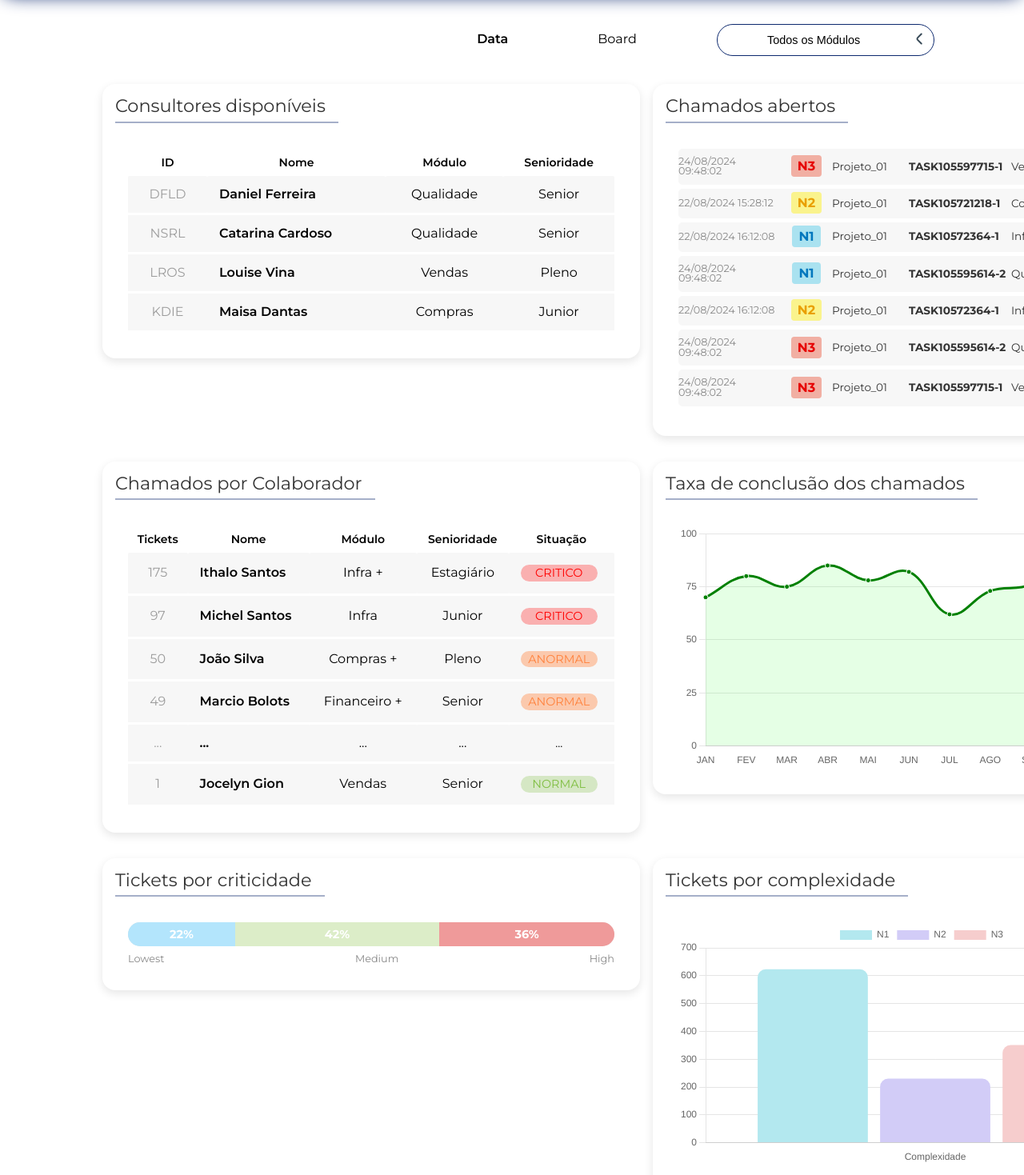
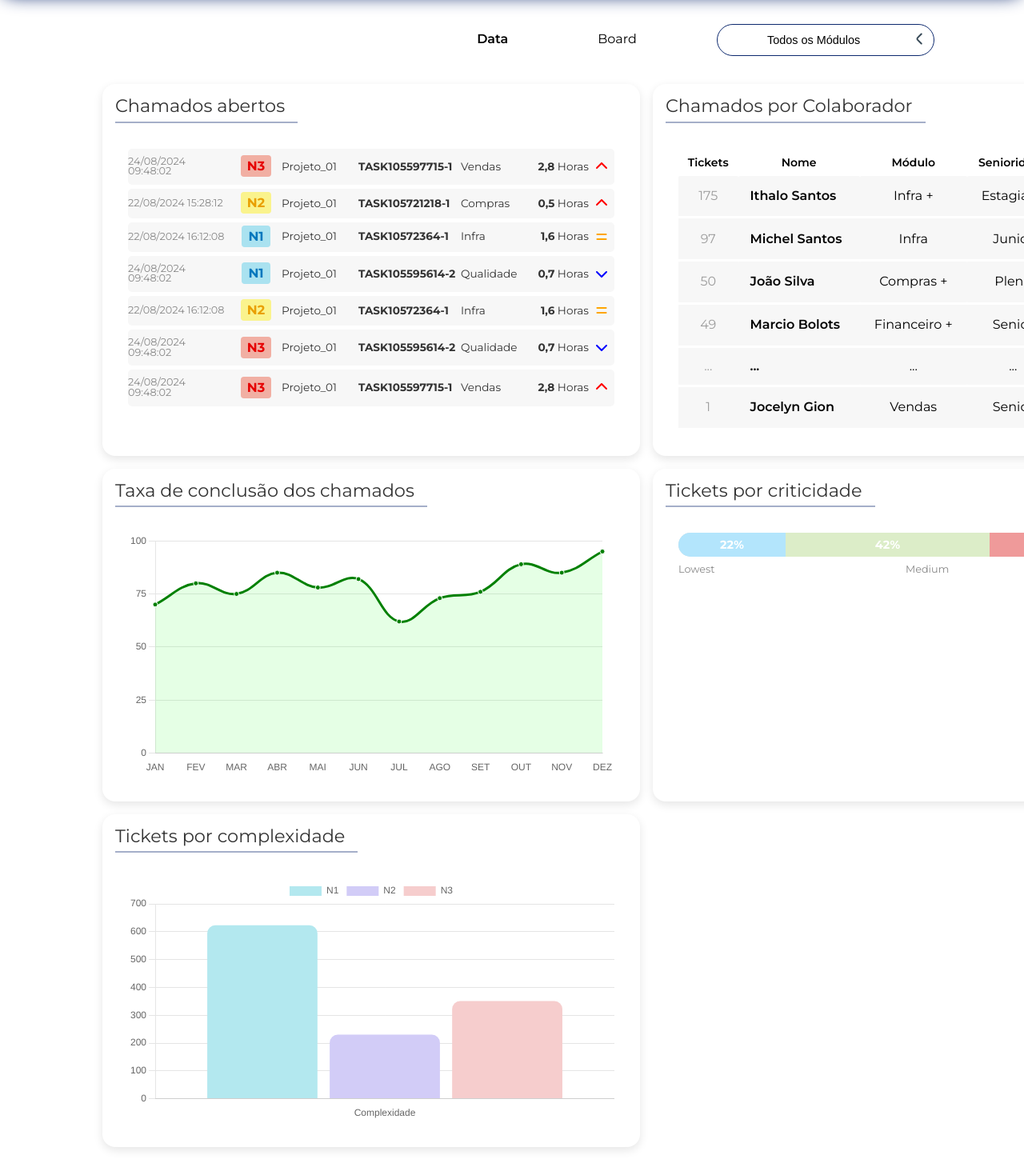
Before and after one commit to Seafety/SofttekPreviewFront, a React (Vite) app: page /demandas/data in a window 1280 px wide. Shown: the part 81-1550 px from the top of the page at 80% size. Built offline with nearby package versions, Linux system fonts and the light colour scheme.

Commit message:
refactor: :construction: Restructuring the Demands page
Restructuring the Demands page

```diff
--- a/src/Components/Molecules/CriticidadeBar/index.jsx
+++ b/src/Components/Molecules/CriticidadeBar/index.jsx
@@ -1,8 +1,15 @@
-import React from 'react';
-import styles from './index.module.scss';
+import React from "react";
+import styles from "./index.module.scss";
+import DashSection from "../../Templates/DashSectionTemplate";
 
-const CriticidadeBar = ({ criticidade }) => {
+const CriticidadeBar = () => {
+  const criticidade = [
+    { label: "Lowest", percentage: 22, color: "#b3e5fc" },
+    { label: "Medium", percentage: 42, color: "#dcedc8" },
+    { label: "High", percentage: 36, color: "#ef9a9a" },
+  ];
   return (
+    <DashSection title="Tickets por criticidade">
       <div className={styles.criticidadeBar}>
         <div className={styles.barContainer}>
           {criticidade.map((item, index) => (
@@ -21,10 +28,13 @@ const CriticidadeBar = ({ criticidade }) => {
         </div>
         <div className={styles.labels}>
           {criticidade.map((item, index) => (
-          <span key={index} className={styles.label}>{item.label}</span>
+            <span key={index} className={styles.label}>
+              {item.label}
+            </span>
           ))}
         </div>
       </div>
+    </DashSection>
   );
 };
 
--- /dev/null
+++ b/src/Components/Organisms/ChamadosConsultorSection/index.jsx
@@ -0,0 +1,37 @@
+import React from "react";
+import Table from "../../Molecules/Table";
+import DashSection from "../../Templates/DashSectionTemplate";
+import Status from "../../Atoms/Status";
+const ChamadosConsultor = () => {
+  const table2Headers = [
+    "Tickets",
+    "Nome",
+    "Módulo",
+    "Senioridade",
+    "Situação",
+  ];
+  const table2Data = [
+    ["175", "Ithalo Santos", "Infra +", "Estagiário", "critico"],
+    ["97", "Michel Santos", "Infra", "Junior", "critico"],
+    ["50", "João Silva", "Compras +", "Pleno", "anormal"],
+    ["49", "Marcio  Bolots", "Financeiro +", "Senior", "anormal"],
+    ["...", "...", "...", "...", "..."],
+    ["1", "Jocelyn Gion", "Vendas", "Senior", "normal"],
+  ];
+
+  const formattedTable2Data = table2Data.map((row) => [
+    row[0],
+    row[1],
+    row[2],
+    row[3],
+
+    <Status status={row[4]} />,
+  ]);
+  return (
+    <DashSection title="Chamados por Colaborador">
+      <Table headers={table2Headers} data={formattedTable2Data} />
+    </DashSection>
+  );
+};
+
+export default ChamadosConsultor;
--- a/src/Components/Organisms/ConclusionChart/index.jsx
+++ b/src/Components/Organisms/ConclusionChart/index.jsx
@@ -1,24 +1,57 @@
-import React from 'react';
-import { Line } from 'react-chartjs-2';
-import { Chart as ChartJS, LineElement, PointElement, LinearScale, Title, Tooltip, Legend, Filler, CategoryScale } from 'chart.js';
+import React from "react";
+import { Line } from "react-chartjs-2";
+import {
+  Chart as ChartJS,
+  LineElement,
+  PointElement,
+  LinearScale,
+  Title,
+  Tooltip,
+  Legend,
+  Filler,
+  CategoryScale,
+} from "chart.js";
+import DashSection from "../../Templates/DashSectionTemplate";
 
-ChartJS.register(LineElement, PointElement, LinearScale, Title, Tooltip, Legend, Filler, CategoryScale);
+ChartJS.register(
+  LineElement,
+  PointElement,
+  LinearScale,
+  Title,
+  Tooltip,
+  Legend,
+  Filler,
+  CategoryScale
+);
 
 const ConclusionChart = () => {
   const data = {
-    labels: ['JAN', 'FEV', 'MAR', 'ABR', 'MAI', 'JUN', 'JUL', 'AGO', 'SET', 'OUT', 'NOV', 'DEZ'],
+    labels: [
+      "JAN",
+      "FEV",
+      "MAR",
+      "ABR",
+      "MAI",
+      "JUN",
+      "JUL",
+      "AGO",
+      "SET",
+      "OUT",
+      "NOV",
+      "DEZ",
+    ],
     datasets: [
       {
-        label: 'Taxa de Conclusão',
+        label: "Taxa de Conclusão",
         data: [70, 80, 75, 85, 78, 82, 62, 73, 76, 89, 85, 95],
         fill: true,
-        backgroundColor: 'rgba(0, 255, 0, 0.1)',
-        borderColor: 'green',
+        backgroundColor: "rgba(0, 255, 0, 0.1)",
+        borderColor: "green",
         tension: 0.4,
-        pointBackgroundColor: 'green',
-        pointBorderColor: '#fff',
-        pointHoverBackgroundColor: '#fff',
-        pointHoverBorderColor: 'green',
+        pointBackgroundColor: "green",
+        pointBorderColor: "#fff",
+        pointHoverBackgroundColor: "#fff",
+        pointHoverBorderColor: "green",
       },
     ],
   };
@@ -53,7 +86,11 @@ const ConclusionChart = () => {
     },
   };
 
-  return <Line data={data} options={options} />;
+  return (
+    <DashSection title="Taxa de conclusão dos chamados">
+      <Line data={data} options={options} />
+    </DashSection>
+  );
 };
 
 export default ConclusionChart;
--- a/src/Components/Organisms/OpenTickets/index.jsx
+++ b/src/Components/Organisms/OpenTickets/index.jsx
@@ -1,42 +1,117 @@
-import React from 'react';
-import styles from './index.module.scss';
-import { FontAwesomeIcon } from '@fortawesome/react-fontawesome'
-import { faChevronUp, faChevronDown, faEquals } from '@fortawesome/free-solid-svg-icons'
+import React from "react";
+import styles from "./index.module.scss";
+import { FontAwesomeIcon } from "@fortawesome/react-fontawesome";
+import {
+  faChevronUp,
+  faChevronDown,
+  faEquals,
+} from "@fortawesome/free-solid-svg-icons";
+import DashSection from "../../Templates/DashSectionTemplate";
 
-const OpenTickets = ({ chamados }) => {
+const OpenTickets = () => {
+  const chamados = [
+    {
+      dateTime: "24/08/2024 09:48:02",
+      level: "N3",
+      project: "Projeto_01",
+      task: "TASK105597715-1",
+      department: "Vendas",
+      hours: "2,8",
+      status: "up",
+    },
+    {
+      dateTime: "22/08/2024 15:28:12",
+      level: "N2",
+      project: "Projeto_01",
+      task: "TASK105721218-1",
+      department: "Compras",
+      hours: "0,5",
+      status: "up",
+    },
+    {
+      dateTime: "22/08/2024 16:12:08",
+      level: "N1",
+      project: "Projeto_01",
+      task: "TASK10572364-1",
+      department: "Infra",
+      hours: "1,6",
+      status: "neutral",
+    },
+    {
+      dateTime: "24/08/2024 09:48:02",
+      level: "N1",
+      project: "Projeto_01",
+      task: "TASK105595614-2",
+      department: "Qualidade",
+      hours: "0,7",
+      status: "down",
+    },
+    {
+      dateTime: "22/08/2024 16:12:08",
+      level: "N2",
+      project: "Projeto_01",
+      task: "TASK10572364-1",
+      department: "Infra",
+      hours: "1,6",
+      status: "neutral",
+    },
+    {
+      dateTime: "24/08/2024 09:48:02",
+      level: "N3",
+      project: "Projeto_01",
+      task: "TASK105595614-2",
+      department: "Qualidade",
+      hours: "0,7",
+      status: "down",
+    },
+    {
+      dateTime: "24/08/2024 09:48:02",
+      level: "N3",
+      project: "Projeto_01",
+      task: "TASK105597715-1",
+      department: "Vendas",
+      hours: "2,8",
+      status: "up",
+    },
+  ];
+
   const getStatusIcon = (status) => {
     switch (status) {
-      case 'up':
-        return <FontAwesomeIcon icon={faChevronUp} className={styles.status_up} />;
-      case 'down':
-        return <FontAwesomeIcon icon={faChevronDown} className={styles.status_down} />;
-        case 'neutral':
-            return <FontAwesomeIcon icon={faEquals} className={styles.status_neutral} />;
+      case "up":
+        return (
+          <FontAwesomeIcon icon={faChevronUp} className={styles.status_up} />
+        );
+      case "down":
+        return (
+          <FontAwesomeIcon
+            icon={faChevronDown}
+            className={styles.status_down}
+          />
+        );
+      case "neutral":
+        return (
+          <FontAwesomeIcon icon={faEquals} className={styles.status_neutral} />
+        );
       default:
         return null;
     }
   };
 
   return (
+    <DashSection title="Chamados abertos">
       <div className={styles.chamadosAbertos}>
         <div className={styles.chamadosList}>
           {chamados.map((chamado, index) => (
             <div key={index} className={styles.chamadoItem}>
-            <div className={styles.dateTime}>
-              {chamado.dateTime}
+              <div className={styles.dateTime}>{chamado.dateTime}</div>
+              <div className={styles.level}>
+                <span className={styles[`level_${chamado.level}`]}>
+                  {chamado.level}
+                </span>
               </div>
-            <div className={styles.level}>
-              <span className={styles[`level_${chamado.level}`]}>{chamado.level}</span>
-            </div>
-            <div className={styles.project}>
-              {chamado.project}
-            </div>
-            <div className={styles.task}>
-              {chamado.task}
-            </div>
-            <div className={styles.department}>
-              {chamado.department}
-            </div>
+              <div className={styles.project}>{chamado.project}</div>
+              <div className={styles.task}>{chamado.task}</div>
+              <div className={styles.department}>{chamado.department}</div>
               <div className={styles.hours}>
                 <strong> {chamado.hours}</strong> Horas
               </div>
@@ -47,6 +122,7 @@ const OpenTickets = ({ chamados }) => {
           ))}
         </div>
       </div>
+    </DashSection>
   );
 };
 
--- a/src/Components/Templates/DemandasTemplate/index.module.scss
+++ b/src/Components/Templates/DemandasTemplate/index.module.scss
@@ -6,14 +6,3 @@
   gap: 1rem;
   padding: 1rem;
 }
-
-.dashSectionLarge {
-  grid-row: span 2;
-  margin-bottom: 1rem;
-  }
-
-.dashSectionSmall {
-  grid-column: span 1;
-  grid-row: span 0,5;
-  margin-bottom: 1rem;
-}
--- a/src/Pages/Demandas/Data/index.jsx
+++ b/src/Pages/Demandas/Data/index.jsx
@@ -1,148 +1,18 @@
 import React from "react";
-import DashSection from "../../../Components/Templates/DashSectionTemplate";
-import Table from "../../../Components/Organisms/Table";
-import Status from "../../../Components/Atoms/Status";
-import styles from "../../../Components/Templates/DemandasTemplate/index.module.scss";
 import OpenTickets from "../../../Components/Organisms/OpenTickets";
 import CriticidadeBar from "../../../Components/Molecules/CriticidadeBar";
 import ComplexChart from "../../../Components/Organisms/ComplexChart";
 import ConclusionChart from "../../../Components/Organisms/ConclusionChart";
+import ChamadosConsultor from "../../../Components/Organisms/ChamadosConsultorSection";
 
 const Data = () => {
-  const table1Headers = ["ID", "Nome", "Módulo", "Senioridade"];
-  const table1Data = [
-    ["DFLD", "Daniel Ferreira", "Qualidade", "Senior"],
-    ["NSRL", "Catarina Cardoso", "Qualidade", "Senior"],
-    ["LROS", "Louise Vina", "Vendas", "Pleno"],
-    ["KDIE", "Maisa Dantas", "Compras", "Junior"],
-  ];
-
-  const table2Headers = [
-    "Tickets",
-    "Nome",
-    "Módulo",
-    "Senioridade",
-    "Situação",
-  ];
-  const table2Data = [
-    ["175", "Ithalo Santos", "Infra +", "Estagiário", "critico"],
-    ["97", "Michel Santos", "Infra", "Junior", "critico"],
-    ["50", "João Silva", "Compras +", "Pleno", "anormal"],
-    ["49", "Marcio  Bolots", "Financeiro +", "Senior", "anormal"],
-    ["...", "...", "...", "...", "..."],
-    ["1", "Jocelyn Gion", "Vendas", "Senior", "normal"],
-  ];
-
-  const formattedTable2Data = table2Data.map((row) => [
-    row[0],
-    row[1],
-    row[2],
-    row[3],
-    <Status status={row[4]} />,
-  ]);
-
-  const chamados = [
-    {
-      dateTime: "24/08/2024 09:48:02",
-      level: "N3",
-      project: "Projeto_01",
-      task: "TASK105597715-1",
-      department: "Vendas",
-      hours: "2,8",
-      status: "up",
-    },
-    {
-      dateTime: "22/08/2024 15:28:12",
-      level: "N2",
-      project: "Projeto_01",
-      task: "TASK105721218-1",
-      department: "Compras",
-      hours: "0,5",
-      status: "up",
-    },
-    {
-      dateTime: "22/08/2024 16:12:08",
-      level: "N1",
-      project: "Projeto_01",
-      task: "TASK10572364-1",
-      department: "Infra",
-      hours: "1,6",
-      status: "neutral",
-    },
-    {
-      dateTime: "24/08/2024 09:48:02",
-      level: "N1",
-      project: "Projeto_01",
-      task: "TASK105595614-2",
-      department: "Qualidade",
-      hours: "0,7",
-      status: "down",
-    },
-    {
-      dateTime: "22/08/2024 16:12:08",
-      level: "N2",
-      project: "Projeto_01",
-      task: "TASK10572364-1",
-      department: "Infra",
-      hours: "1,6",
-      status: "neutral",
-    },
-    {
-      dateTime: "24/08/2024 09:48:02",
-      level: "N3",
-      project: "Projeto_01",
-      task: "TASK105595614-2",
-      department: "Qualidade",
-      hours: "0,7",
-      status: "down",
-    },
-    {
-      dateTime: "24/08/2024 09:48:02",
-      level: "N3",
-      project: "Projeto_01",
-      task: "TASK105597715-1",
-      department: "Vendas",
-      hours: "2,8",
-      status: "up",
-    },
-  ];
-
-  const criticidade = [
-    { label: "Lowest", percentage: 22, color: "#b3e5fc" },
-    { label: "Medium", percentage: 42, color: "#dcedc8" },
-    { label: "High", percentage: 36, color: "#ef9a9a" },
-  ];
-
   return (
     <>
-      <div className={styles.dashSectionSmall}>
-        <DashSection title="Consultores disponíveis">
-          <Table headers={table1Headers} data={table1Data} />
-        </DashSection>
-      </div>
-      <div className={styles.dashSectionSmall}>
-        <DashSection title="Chamados abertos">
-          <OpenTickets chamados={chamados} />
-        </DashSection>
-      </div>
-      <div className={styles.dashSectionSmall}>
-        <DashSection title="Chamados por Colaborador">
-          <Table headers={table2Headers} data={formattedTable2Data} />
-        </DashSection>
-      </div>
-      <div className={styles.dashSectionSmall}>
-        <DashSection title="Taxa de conclusão dos chamados">
-          <ConclusionChart></ConclusionChart>
-        </DashSection>
-      </div>
-      <div className={styles.dashSectionSmall}>
-        <DashSection title="Tickets por criticidade">
-          <CriticidadeBar criticidade={criticidade} />
-        </DashSection>
-      </div>
-      <div className={styles.dashSectionLarge}>
-        <ComplexChart />
-      </div>
+      <OpenTickets />
+      <ChamadosConsultor />
+      <ConclusionChart />
+      <CriticidadeBar />
+      <ComplexChart />
     </>
   );
 };
```
Also changed, not shown: src/Components/Molecules/Table/index.jsx (renamed from src/Components/Organisms/Table/index.jsx, +4 -3 lines), src/Components/Organisms/ConsultoresDisponiveisSection/index.jsx (added, +20 -0 lines), src/Components/Molecules/Table/index.module.scss (renamed from src/Components/Organisms/Table/index.module.scss). Lines whose indentation alone changed are shown as unchanged.
